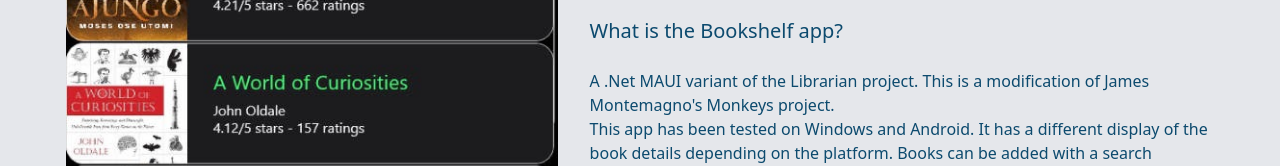
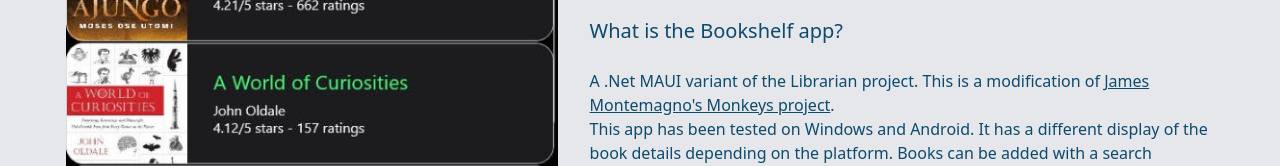
Before and after one commit to Neeblue/joels-corner, a React (Vite) app: page /projects/bookshelf in a window 1280 px wide. Shown: the part 421-587 px from the top of the page. Built offline with nearby package versions, Linux system fonts and the light colour scheme.

Commit message:
Underline links in projects

```diff
--- a/src/index.css
+++ b/src/index.css
@@ -15,7 +15,7 @@
         @apply hidden;
     }
 
-    .about-container a {
+    .about-container a, .projectPage a {
         @apply underline;
     }
 }
```
